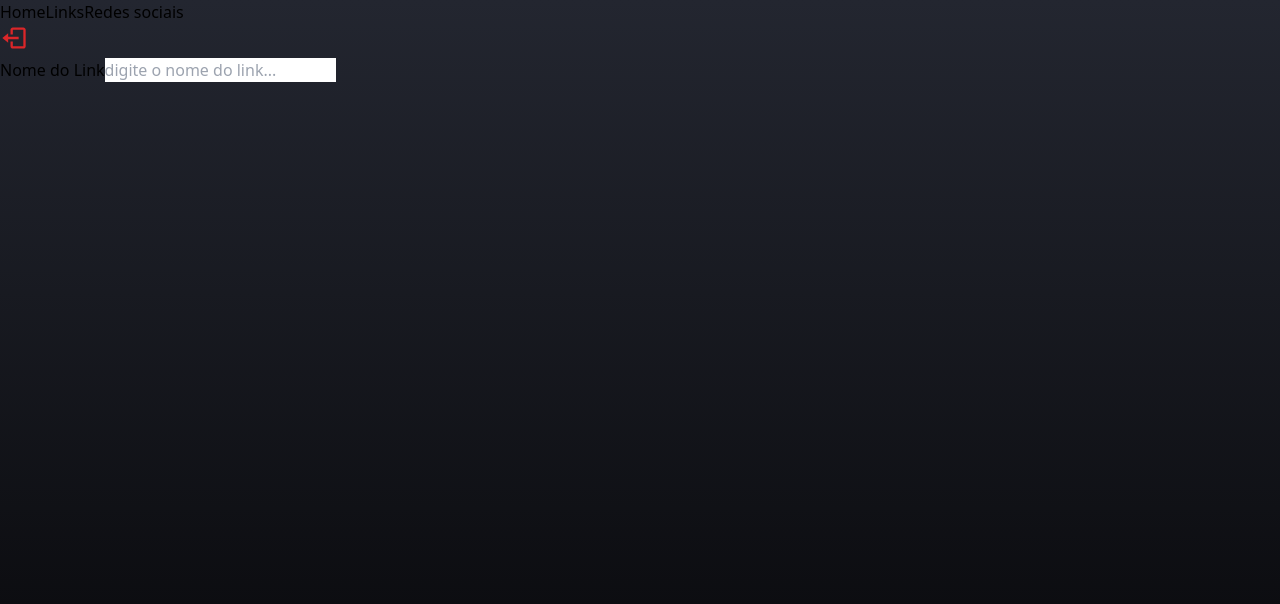
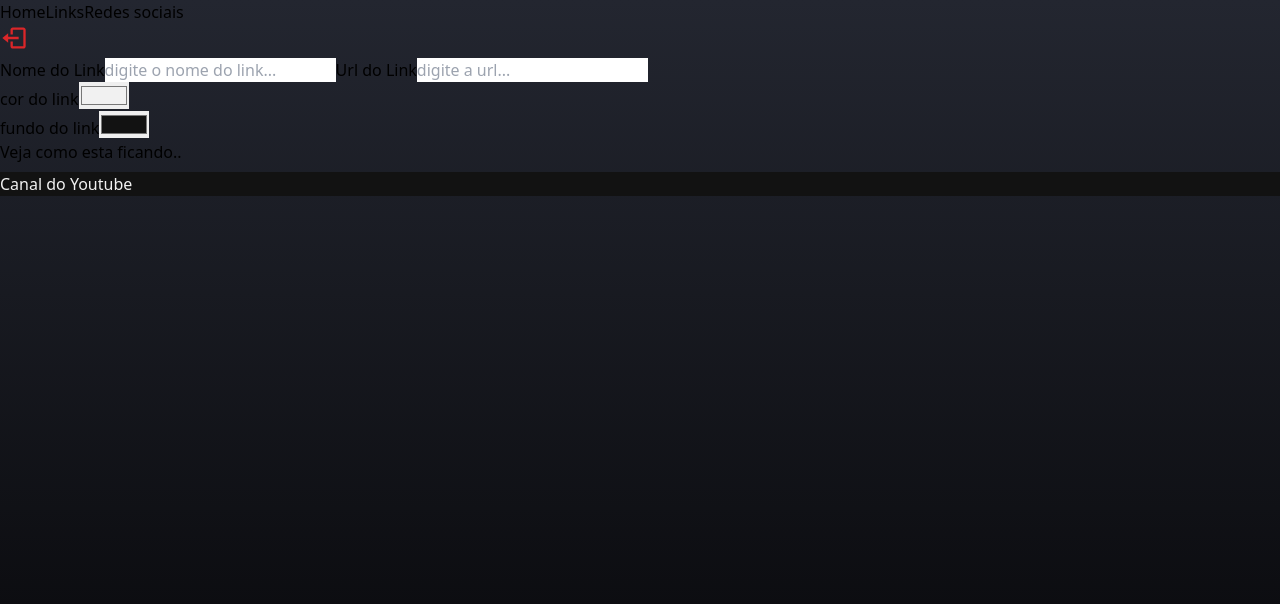
Before and after one commit to Daniel-wews/linkeTree, a React (Vite) app: page /admin in a window 1280 px wide. Shown: the top 604 px of the page. Built offline with nearby package versions, Linux system fonts and the light colour scheme; no server answers; sample sign-in values are in the browser's storage.

Commit message:
criando admin e estilizando

```diff
--- a/src/pages/admin/admin.tsx
+++ b/src/pages/admin/admin.tsx
@@ -3,13 +3,56 @@
 import Input from "../../components/input/input";
 
 export default function Admin(){
+    const [nameInput, setNameInput] = useState('')
+    const [urlInput, setUrlInput] = useState('')
+    const [textColorInput, setTextColorInput] = useState('#f1f1f1')
+    const [backgroundColorInput, setBackgroundColorInput] = useState('#121212')
     return(
         <div className="flex items-center flex-col min-h-screen pb-7 px-2">
             <Header/>
 
             <form className="flex flex-col mt-8 mb-3 w-full max-w-xl ">
                 <label className="text-white font-medium mt-2 mb-2">Nome do Link</label>
-                <Input placeholder="digite o nome do link..."/>
+                <Input placeholder="digite o nome do link..."
+                value={nameInput}
+                onChange={(e) => setNameInput(e.target.value)}
+                />
+
+                <label className="text-white font-medium mt-2 mb-2">Url do Link</label>
+                <Input
+                type="url"
+                 placeholder="digite a url..."
+                value={urlInput}
+                onChange={(e) => setUrlInput(e.target.value)}
+                />
+
+                <section className="flex my-4 gap-5">
+                    <div className="flex gap-2">
+                    <label className="text-white font-medium mt-2 mb-2">cor do link</label>
+                    <input type="color"
+                    value={textColorInput}
+                    onChange={(e) => setTextColorInput(e.target.value)}
+                    />
+                    </div>
+
+                    <div className="flex gap-2">
+                    <label className="text-white font-medium mt-2 mb-2">fundo do link</label>
+                    <input type="color"
+                    value={backgroundColorInput}
+                    onChange={(e) => setBackgroundColorInput(e.target.value)}
+                    />
+                    </div>
+                </section>
+
+                <div className="flex items-center justify-start flex-col mb-7 border-gray-100/25 border rounded-md">
+                <label className="text-white font-medium mt-2 mb-3">Veja como esta ficando..</label>
+                <article className="w-11/12 max-w-lg flex flex-col items-center justify-between bg-zinc-900 rounded px-1 py-3"
+                style={{marginBottom:8, marginTop:8, backgroundColor: backgroundColorInput}}
+                >
+                    <p className="font-medium" style={{color:textColorInput}}>Canal do Youtube</p>
+                </article>
+                </div>
+
             </form>
         </div>
     )
```
